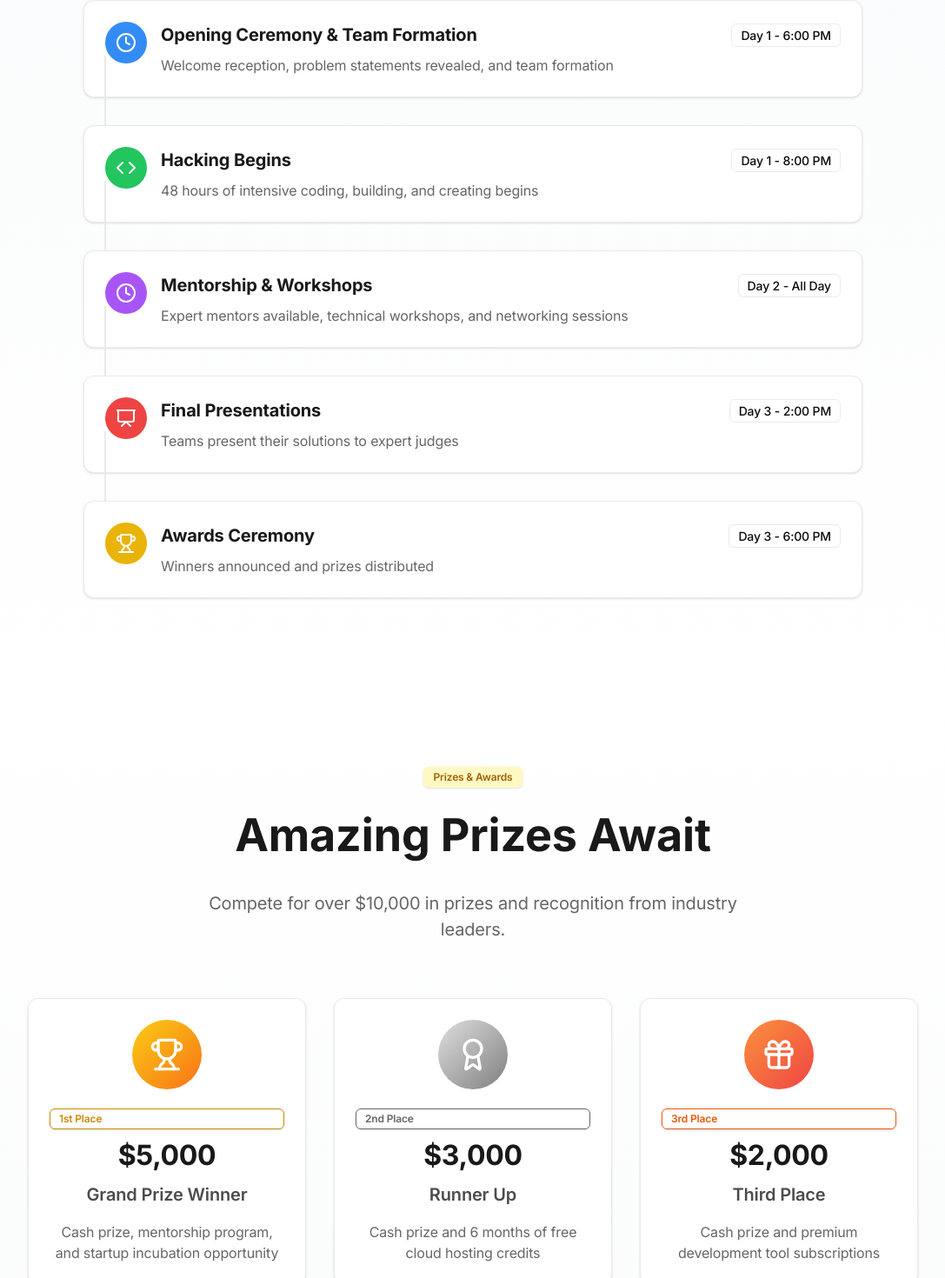
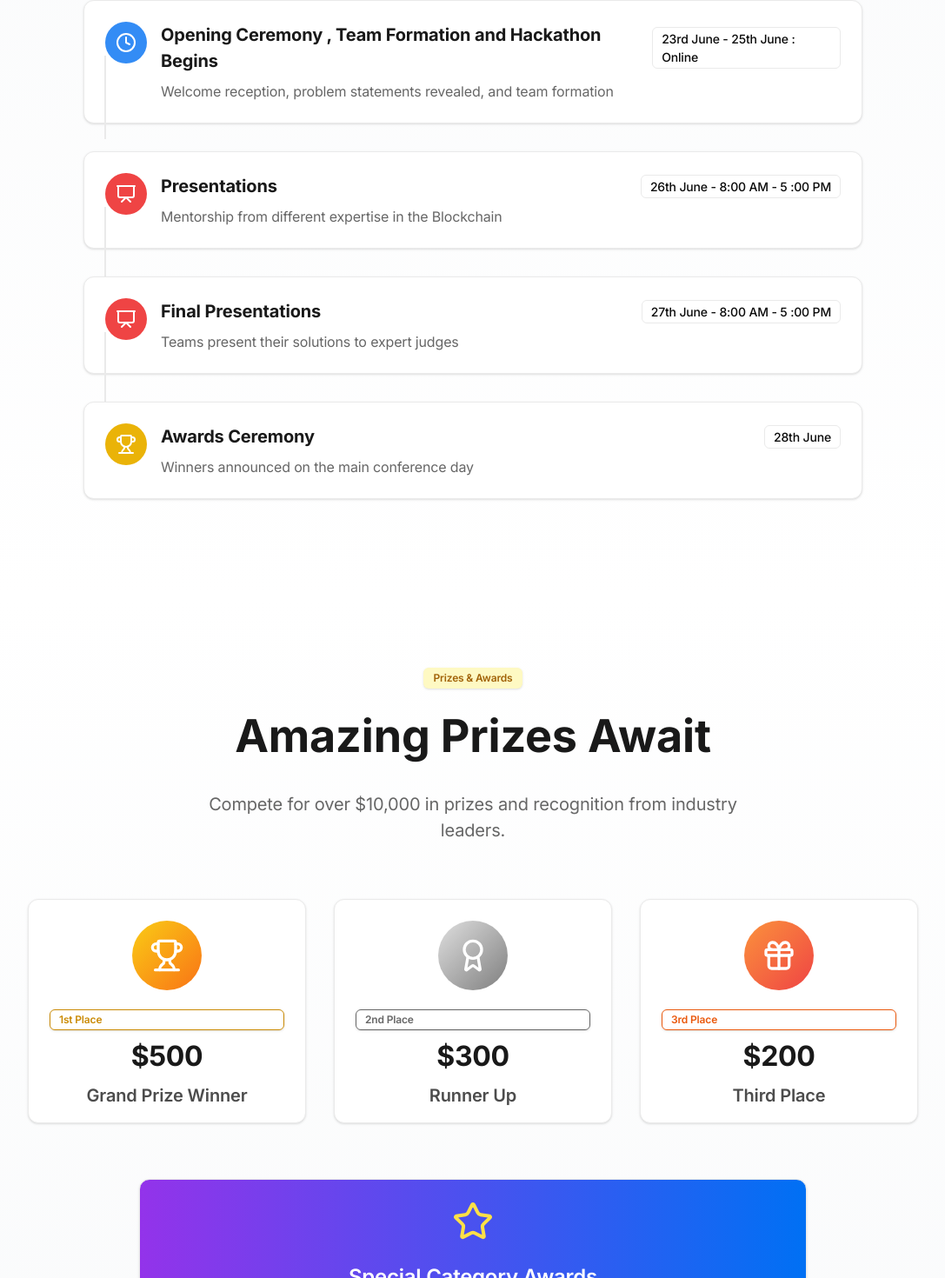
Before and after one commit to eliashezron/devfest, a Next.js app: page /hackathon in a window 1280 px wide. Shown: the part 1148-2618 px from the top of the page at 87% size, without its empty margins (96-1183 px from the left). Built offline with nearby package versions, Linux system fonts and the light colour scheme.

Commit message:
edited hackathon page

```diff
--- a/components/hackathonHero.tsx
+++ b/components/hackathonHero.tsx
@@ -44,7 +44,7 @@ const HackathonHero = () => {
           </div>
           <div className="flex items-center gap-2 bg-white/10 backdrop-blur-sm rounded-full px-4 py-2">
             <Trophy className="h-5 w-5" />
-            <span>$3K+ Prizes</span>
+            <span>$3K Prize</span>
           </div>
         </div>
 
--- a/components/hackathonTimeline.tsx
+++ b/components/hackathonTimeline.tsx
@@ -4,37 +4,37 @@ import { Clock, Code, Presentation, Trophy } from "lucide-react";
 
 const timelineEvents = [
   {
-    time: "Day 1 - 6:00 PM",
-    title: "Opening Ceremony & Team Formation",
+    time: "23rd June - 25th June : Online",
+    title: "Opening Ceremony , Team Formation and Hackathon Begins",
     description: "Welcome reception, problem statements revealed, and team formation",
     icon: Clock,
     color: "bg-blue-500"
   },
+  // {
+  //   time: "Day 1 - 8:00 PM",
+  //   title: "Hacking Begins",
+  //   description: "48 hours of intensive coding, building, and creating begins",
+  //   icon: Code,
+  //   color: "bg-green-500"
+  // },
   {
-    time: "Day 1 - 8:00 PM",
-    title: "Hacking Begins",
-    description: "48 hours of intensive coding, building, and creating begins",
-    icon: Code,
-    color: "bg-green-500"
+    time: "26th June - 8:00 AM - 5 :00 PM",
+    title: " Presentations",
+    description: "Mentorship from different expertise in the Blockchain",
+    icon: Presentation,
+    color: "bg-red-500"
   },
   {
-    time: "Day 2 - All Day",
-    title: "Mentorship & Workshops",
-    description: "Expert mentors available, technical workshops, and networking sessions",
-    icon: Clock,
-    color: "bg-purple-500"
-  },
-  {
-    time: "Day 3 - 2:00 PM",
+    time: "27th June - 8:00 AM - 5 :00 PM",
     title: "Final Presentations",
     description: "Teams present their solutions to expert judges",
     icon: Presentation,
     color: "bg-red-500"
   },
   {
-    time: "Day 3 - 6:00 PM",
+    time: "28th June ",
     title: "Awards Ceremony",
-    description: "Winners announced and prizes distributed",
+    description: "Winners announced on the main conference day",
     icon: Trophy,
     color: "bg-yellow-500"
   }
@@ -52,7 +52,7 @@ const HackathonTimeline = () => {
             Hackathon Timeline
           </h2>
           <p className="text-xl text-gray-600 max-w-2xl mx-auto">
-            Three days of intense coding, learning, and innovation. Here's what to expect.
+            Five days of intense coding, learning, and innovation. Here's what to expect.
           </p>
         </div>
 
--- a/components/prizeSection.tsx
+++ b/components/prizeSection.tsx
@@ -6,27 +6,27 @@ import { Trophy, Award, Gift, Star } from "lucide-react";
 const prizes = [
   {
     place: "1st Place",
-    amount: "$5,000",
+    amount: "$500",
     title: "Grand Prize Winner",
-    description: "Cash prize, mentorship program, and startup incubation opportunity",
+    //description: "Cash prize, mentorship program, and startup incubation opportunity",
     icon: Trophy,
     gradient: "bg-gradient-to-br from-yellow-400 to-orange-500",
     textColor: "text-yellow-600"
   },
   {
     place: "2nd Place",
-    amount: "$3,000",
+    amount: "$300",
     title: "Runner Up",
-    description: "Cash prize and 6 months of free cloud hosting credits",
+    //description: "Cash prize and 6 months of free cloud hosting credits",
     icon: Award,
     gradient: "bg-gradient-to-br from-gray-300 to-gray-500",
     textColor: "text-gray-600"
   },
   {
     place: "3rd Place",
-    amount: "$2,000",
+    amount: "$200",
     title: "Third Place",
-    description: "Cash prize and premium development tool subscriptions",
+    //description: "Cash prize and premium development tool subscriptions",
     icon: Gift,
     gradient: "bg-gradient-to-br from-orange-400 to-red-500",
     textColor: "text-orange-600"
@@ -34,10 +34,8 @@ const prizes = [
 ];
 
 const specialPrizes = [
-  "Best Use of AI/ML - $1,000",
-  "Most Innovative Solution - $1,000",
-  "Best Mobile App - $800",
-  "People's Choice Award - $500"
+  "Every Hacker  - $1,000",
+  "Base Bounty - $1,000",
 ];
 
 const PrizesSection = () => {
@@ -73,11 +71,11 @@ const PrizesSection = () => {
                   {prize.title}
                 </h3>
               </CardHeader>
-              <CardContent>
+              {/* <CardContent>
                 <p className="text-gray-600">
                   {prize.description}
                 </p>
-              </CardContent>
+              </CardContent> */}
             </Card>
           ))}
         </div>
```
